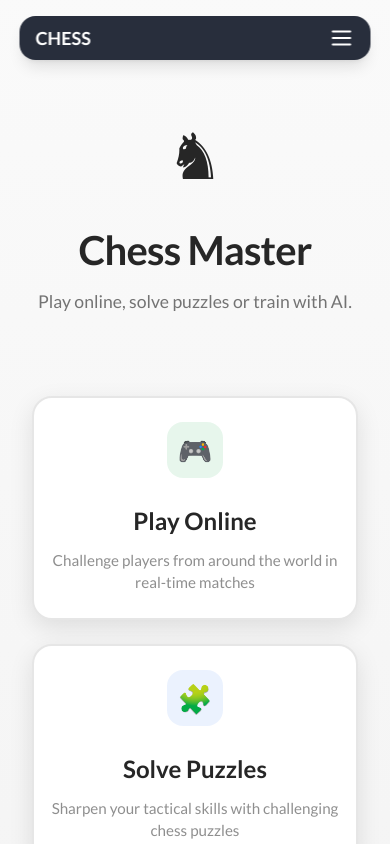
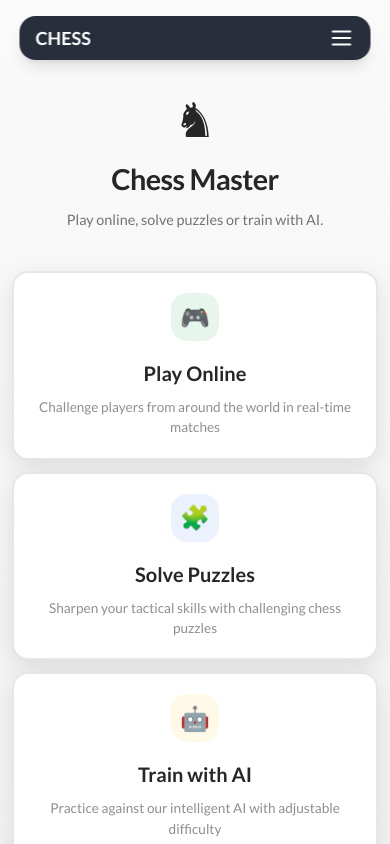
Before and after one commit to IvanFloreaAlexandru/easy-ai-chats, a React (Vite) app: page / in a window 390 px wide. Shown: the top 844 px of the page. Built offline with nearby package versions, Linux system fonts and the light colour scheme; sample sign-in values are in the browser's storage; a web font is replaced by a local one.

Commit message:
Make main section responsive
Make the main section responsive across all devices, ensuring all content fits within the page and allows for scrolling.

```diff
--- a/src/assets/styles/home.css
+++ b/src/assets/styles/home.css
@@ -58,8 +58,8 @@
 /* Layout */
 .middle-side-main {
   flex: 1;
-  margin-top: 80px; /* spațiu sub navbar */
-  padding: 4rem 2rem 2rem;
+  margin-top: 80px;
+  padding: 2rem 1rem 1rem;
   display: flex;
   flex-direction: column;
   align-items: center;
@@ -67,13 +67,15 @@
   margin-left: auto;
   margin-right: auto;
   width: 100%;
+  min-height: calc(100vh - 80px);
+  overflow-y: auto;
 }
 
 /* Hero Section */
 .hero-section {
   text-align: center;
-  margin-bottom: 4rem;
-  padding: 4rem 2rem;
+  margin-bottom: 2rem;
+  padding: 2rem 1rem;
   max-width: 800px;
   width: 100%;
 }
@@ -115,11 +117,11 @@
 /* Modern Game Cards Grid */
 .games-grid {
   display: grid;
-  grid-template-columns: repeat(auto-fit, minmax(280px, 1fr));
-  gap: 2rem;
+  grid-template-columns: repeat(auto-fit, minmax(250px, 1fr));
+  gap: 1.5rem;
   width: 100%;
   max-width: 900px;
-  margin-bottom: 4rem;
+  margin-bottom: 2rem;
 }
 
 .game-card {
@@ -310,56 +312,97 @@
 }
 
 @media (max-width: 768px) {
-  .hero-section {
-    padding: 3rem 1.5rem;
-    margin-bottom: 3rem;
-  }
-
-  .chess-knight-icon {
-    width: 100px;
-    height: 100px;
-    font-size: 5rem;
-  }
-
-  .games-grid {
-    grid-template-columns: 1fr;
-    gap: 1.5rem;
-    padding: 0 1rem;
-  }
-
-  .game-card {
-    padding: 2rem 1.5rem;
-  }
-
-  .app-footer {
+  .middle-side-main {
+    margin-top: 60px;
     padding: 1.5rem 1rem;
-  }
-}
-
-@media (max-width: 480px) {
-  .middle-side-main {
-    padding: 1.5rem 1rem;
+    min-height: calc(100vh - 60px);
   }
 
   .hero-section {
-    padding: 2rem 1rem;
+    padding: 1.5rem 1rem;
+    margin-bottom: 2rem;
   }
 
   .chess-knight-icon {
     width: 80px;
     height: 80px;
     font-size: 4rem;
+    margin-bottom: 1rem;
+  }
+
+  .games-grid {
+    grid-template-columns: 1fr;
+    gap: 1rem;
+    padding: 0;
+    margin-bottom: 1.5rem;
   }
 
   .game-card {
     padding: 1.5rem 1rem;
-    border-radius: 20px;
+    border-radius: 16px;
+  }
+
+  .app-footer {
+    padding: 1rem;
+    margin-top: 1rem;
+  }
+}
+
+@media (max-width: 480px) {
+  .middle-side-main {
+    padding: 1rem 0.75rem;
+    min-height: calc(100vh - 60px);
+  }
+
+  .hero-section {
+    padding: 1rem 0.75rem;
+    margin-bottom: 1.5rem;
+  }
+
+  .chess-knight-icon {
+    width: 60px;
+    height: 60px;
+    font-size: 3rem;
+    margin-bottom: 0.75rem;
+  }
+
+  .hero-title {
+    font-size: clamp(1.8rem, 4vw, 2.5rem);
+    margin-bottom: 0.75rem;
+  }
+
+  .hero-subtitle {
+    font-size: clamp(0.9rem, 2vw, 1.1rem);
+  }
+
+  .games-grid {
+    gap: 0.75rem;
+    margin-bottom: 1rem;
+  }
+
+  .game-card {
+    padding: 1.25rem 0.75rem;
+    border-radius: 16px;
   }
 
   .card-icon {
-    width: 56px;
-    height: 56px;
-    font-size: 1.75rem;
+    width: 48px;
+    height: 48px;
+    font-size: 1.5rem;
+    margin-bottom: 1rem;
+  }
+
+  .game-card-title {
+    font-size: 1.25rem;
+  }
+
+  .game-card-description {
+    font-size: 0.85rem;
+  }
+
+  .app-footer {
+    padding: 0.75rem;
+    margin-top: 0.5rem;
   }
 }
 
```
